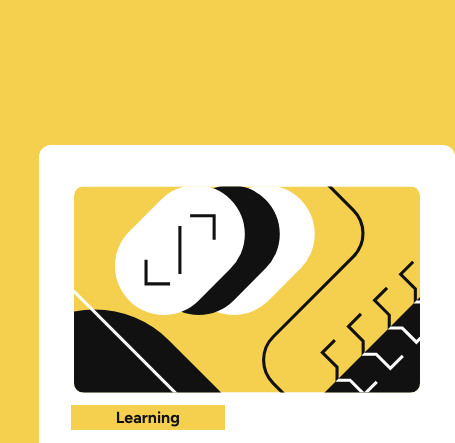
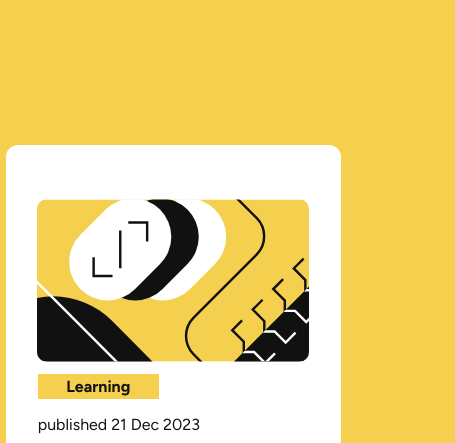
Before and after one commit to Gentlestan/Blog-Previewcard-challenge, a plain HTML site: page index.html in a window 390 px wide. Shown: the top 443 px of the page, 455 px wide, since content can reach past the window. Drawn offline with Linux system fonts and the light colour scheme.

Commit message:
modified the css mobile breakpoint

```diff
--- a/style.css
+++ b/style.css
@@ -70,9 +70,8 @@ footer {
 }
 
 @media screen and (max-width: 480px) {
-  main {
+  article {
     width: 80%;
-    padding: 12px;
   }
   .img img {
     width: 90%;
```
